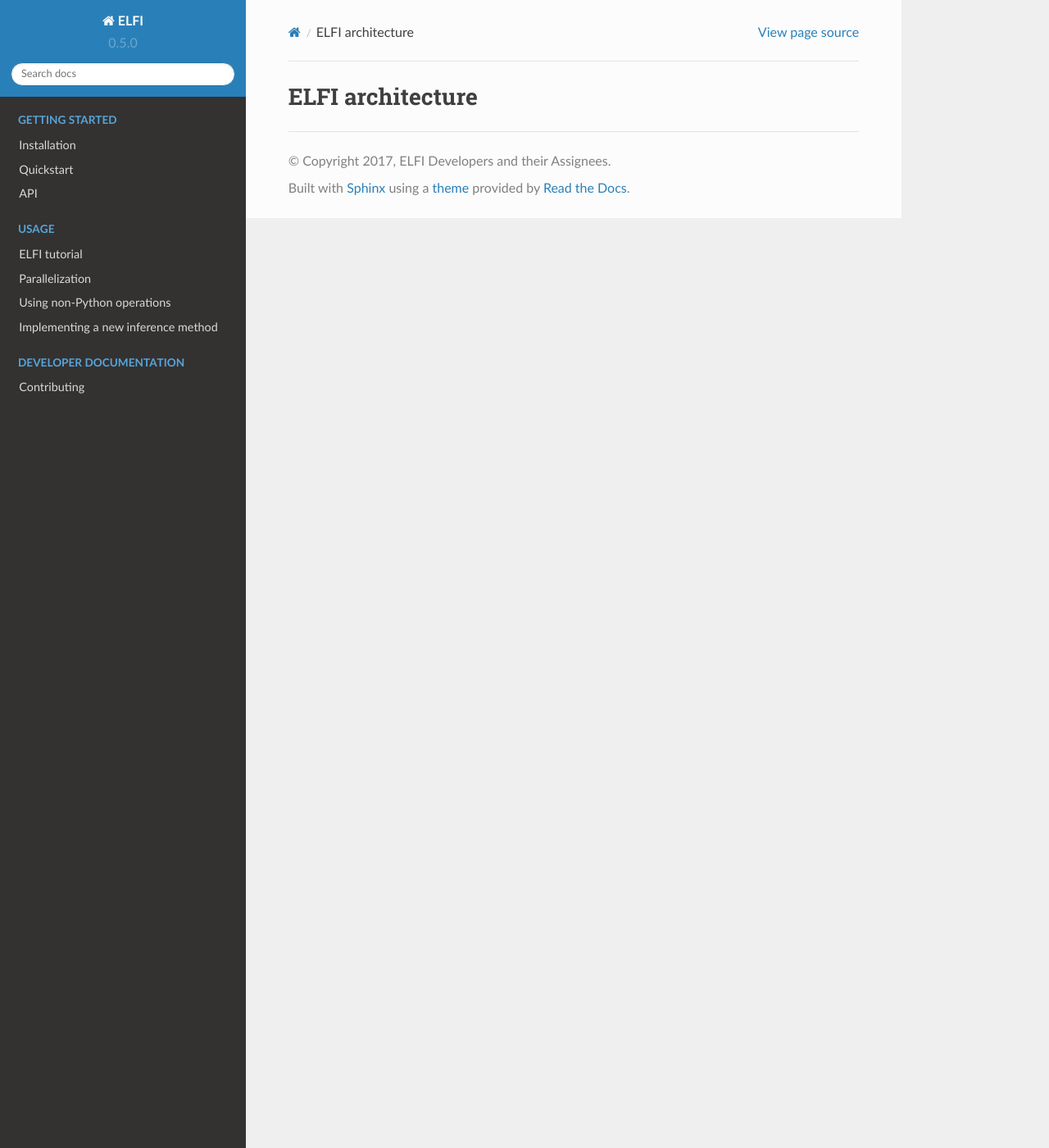
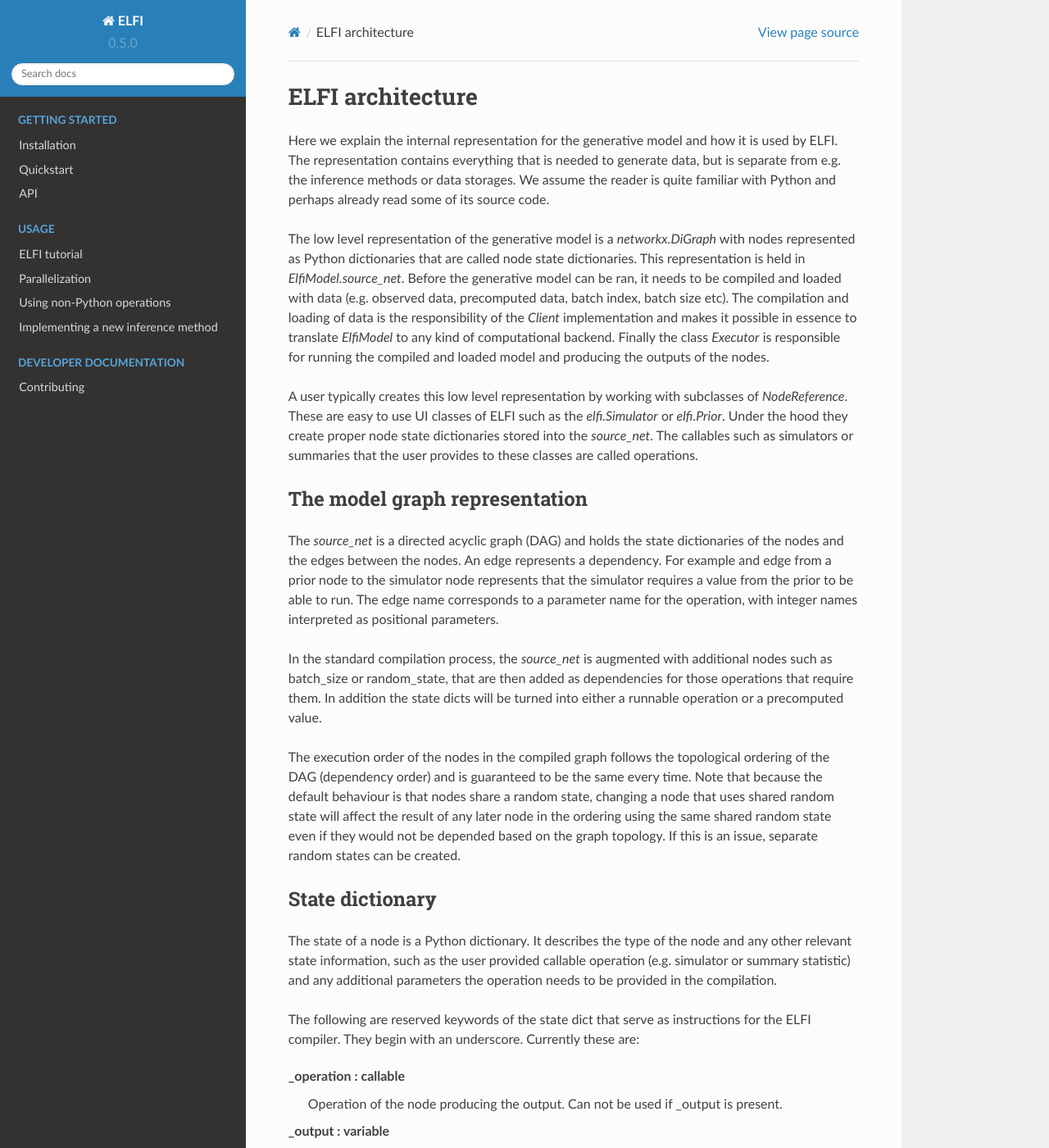
Before and after one commit to elfi-dev/elfi, a Sphinx documentation site: the page built from docs/developer/architecture.rst, in a window 1280 px wide and 1400 px high. Shown: the whole window at 82% size. Built offline with Sphinx 7.4.7 and the Read the Docs theme 2.0.0, drawn with Linux system fonts in a browser that asks for light colours; some of the changed text lies outside the part shown.

Commit message:
Good to know and architecture docs

```diff
--- a/docs/developer/architecture.rst
+++ b/docs/developer/architecture.rst
@@ -1,2 +1,97 @@
 ELFI architecture
 =================
+
+Here we explain the internal representation for the generative model and how it is used by
+ELFI. The representation contains everything that is needed to generate data, but is
+separate from e.g. the inference methods or data storages. We assume the reader is quite
+familiar with Python and perhaps already read some of its source code.
+
+The low level representation of the generative model is a `networkx.DiGraph` with nodes
+represented as Python dictionaries that are called node state dictionaries. This
+representation is held in `ElfiModel.source_net`. Before the generative model can be ran,
+it needs to be compiled and loaded with data (e.g. observed data, precomputed data, batch
+index, batch size etc). The compilation and loading of data is the responsibility of the
+`Client` implementation and makes it possible in essence to translate `ElfiModel` to any
+kind of computational backend. Finally the class `Executor` is responsible for
+running the compiled and loaded model and producing the outputs of the nodes.
+
+A user typically creates this low level representation by working with subclasses of
+`NodeReference`. These are easy to use UI classes of ELFI such as the `elfi.Simulator` or
+`elfi.Prior`. Under the hood they create proper node state dictionaries stored into the
+`source_net`. The callables such as simulators or summaries that the user provides to
+these classes are called operations.
+
+
+The model graph representation
+------------------------------
+
+The `source_net` is a directed acyclic graph (DAG) and holds the state dictionaries of the nodes
+and the edges between the nodes. An edge represents a dependency. For example and edge
+from a prior node to the simulator node represents that the simulator requires a value
+from the prior to be able to run. The edge name corresponds to a parameter name for the
+operation, with integer names interpreted as positional parameters.
+
+In the standard compilation process, the `source_net` is augmented with additional nodes
+such as batch_size or random_state, that are then added as dependencies for those
+operations that require them. In addition the state dicts will be turned into either a
+runnable operation or a precomputed value.
+
+The execution order of the nodes in the compiled graph follows the topological ordering of
+the DAG (dependency order) and is guaranteed to be the same every time. Note that because
+the default behaviour is that nodes share a random state, changing a node that uses shared
+random state will affect the result of any later node in the ordering using the same
+shared random state even if they would not be depended based on the graph topology. If
+this is an issue, separate random states can be created.
+
+
+State dictionary
+----------------
+
+The state of a node is a Python dictionary. It describes the type of the node and any
+other relevant state information, such as the user provided callable operation (e.g.
+simulator or summary statistic) and any additional parameters the operation needs to be
+provided in the compilation.
+
+The following are reserved keywords of the state dict that serve as instructions for the
+ELFI compiler. They begin with an underscore. Currently these are:
+
+_operation : callable
+    Operation of the node producing the output. Can not be used if _output is present.
+_output : variable
+    Constant output of the node. Can not be used if _operation is present.
+_class : class
+    The subclass of `NodeReference` that created the state.
+_stochastic : bool, optional
+    Indicates that the node is stochastic. ELFI will provide a random_state argument
+    for such nodes, which contains a RandomState object for drawing random quantities.
+    This node will appear in the computation graph. Using ELFI provided random states
+    makes it possible to have repeatable experiments in ELFI.
+_observable : bool, optional
+    Indicates that there is observed data for this node or that it can be derived from the
+    observed data. ELFI will create a corresponding observed node into the compiled graph.
+    These nodes are dependencies of discrepancy nodes.
+_uses_batch_size : bool, optional
+    Indicates that the node operation requires `batch_size` as input. A corresponding edge
+    from batch_size node to this node will be added to the compiled graph.
+_uses_meta : bool, optional
+    Indicates that the node operation requires meta information dictionary about the
+    execution. This includes, model name, batch index and submission index.
+    Useful for e.g. creating informative and unique file names. If the operation is
+    vectorized with `elfi.tools.vectorize`, then also `index_in_batch` will be added to
+    the meta information dictionary.
+_uses_observed : bool, optional
+    Indicates that the node requires the observed data of its parents in the source_net as
+    input. ELFI will gather the observed values of its parents to a tuple and link them to
+    the node as a named argument observed.
+_parameter : bool, optional
+    Indicates that the node is a parameter node
+
+
+The compilation and data loading phases
+---------------------------------------
+
+The compilation of the computation graph is separated from the loading of the data for
+making it possible to reuse the compiled model. The subclasses of the `Loader` class
+take responsibility of injecting data to the nodes of the compiled model. Examples of
+injected data are precomputed values from the `OutputPool`, the current `random_state` and
+so forth.
```
Also changed, not shown: docs/good-to-know.rst (added, +26 -0 lines), 1 other file.
